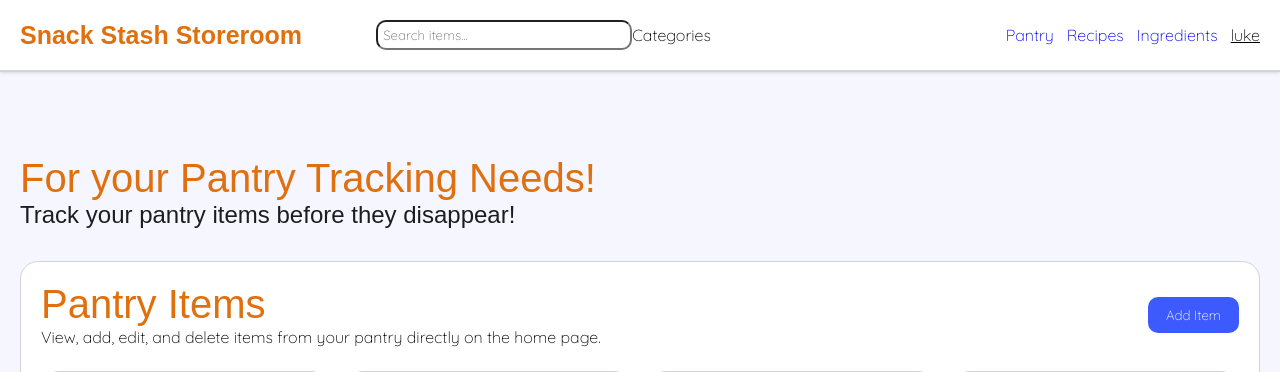
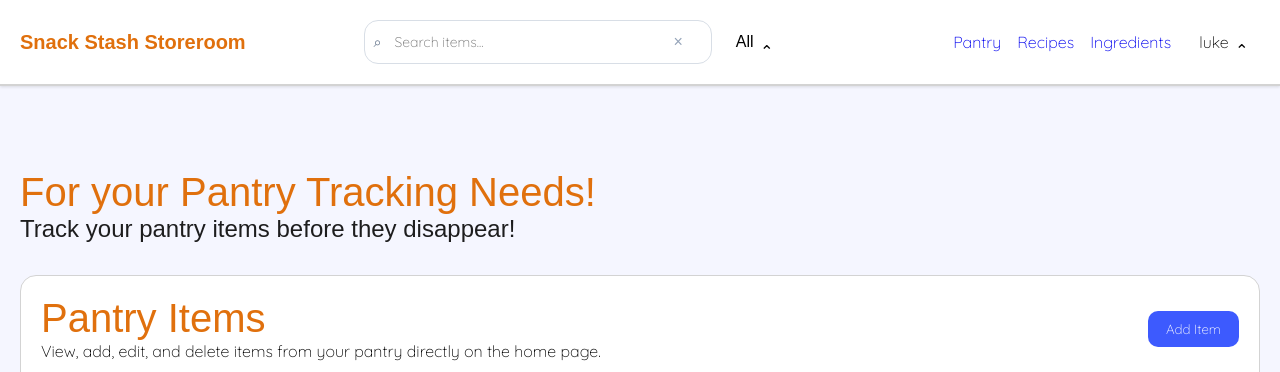
Before and after one commit to snowfluk3/ACIT-2911, a Flask app: page /dashboard in a window 1280 px wide. Shown: the top 372 px of the page. Run offline with Flask 3, Linux system fonts and the light colour scheme; a user stored in the database is signed in; data comes from the database, SQL or seed files in the repository; both versions use the stored data as it was after the commit; data that the repository does not hold is empty; some libraries are stand-ins or nearby versions; some web fonts are replaced.

Commit message:
Added search bar and category filter, adjusted user dropdown and logout

```diff
--- a/app/static/styles.css
+++ b/app/static/styles.css
@@ -16,7 +16,7 @@
 
     /* Border Radius */
     --small-radius: 10px;
-    --medium-radius: 18px;
+    --medium-radius: 16px;
     --large-radius: 24px;
 
     /* Headers */
@@ -105,9 +105,11 @@ body {
 nav {
     position: sticky;
     display: grid;
-    grid-template-columns: auto 1fr auto;
+    grid-template-columns: auto minmax(300px, 500px) auto;
     align-items: center;
     padding: var(--paddingbar);
+    gap: 20px;
+    width: 100%;
 
 
     /* Visual Design  */
@@ -173,11 +175,10 @@ footer {
 
 /* Classes */
 .nav-links {
-    display: grid;
-    grid-auto-flow: column;
+    display: flex;
+    align-items: center;
     justify-content: right;
-    align-items: center;
-    gap: 6%;
+    gap: 16px;
     list-style: none;
 }
 
@@ -190,15 +191,15 @@ footer {
 
     .logo p {
         font-weight: bold;
-        font-size: 25px;
+        font-size: 20px;
     }
 
 .search-bar {
-    display: grid;
-    grid-auto-flow: column;
-    justify-content: left;
+    width: 100%;
+    display: flex;
     align-items: center;
-    margin-left: 10%;
+    margin-left: 3%;
+    gap: 12px;
 }
 
     #search-form input {
@@ -209,35 +210,217 @@ footer {
         max-width: 20vw;
     }
 
+        #search-filter {
+        flex: 1;
+
+        border: none;
+        outline: none;
+
+        background: transparent;
+
+        font-size: 0.88rem;
+    }
+
+    #search-filter:focus {
+        outline: none;
+        border-color: #d8dee6;
+        box-shadow: 0 0 0 2px rgba(148,163,184,.15);
+    }
+
+    .search-icon {
+    color: #64748b;
+    font-size: 0.9rem;
+    }
+
+    #clear-search {
+    border: none;
+    background: transparent;
+
+    cursor: pointer;
+
+    color: #94a3b8;
+
+    font-size: 1rem;
+    }
+
 .dropdown {
     position: relative;
     display: inline-block;
 }
+    .dropdown[open] .chevron, .category-dropdown[open] .chevron {
+        transform:
+        translateY(-15%);
+    }
+
+    .dropdown[open] .dropdown-menu {
+        opacity: 1;
+
+        transform:
+            translateY(0)
+            scale(1);
+
+        pointer-events: auto;
+    }
+
+    .chevron {
+        transform:
+        translateY(40%)
+        rotate(180deg);
+        transition: transform .15s ease;
+    }
+
+.user-dropdown {
+    padding: var(--padding);
+}
+    .user-dropdown strong {
+        display: block;
+        font-size: 0.95rem;
+    }
+
+    .user-dropdown span {
+        font-size: 0.82rem;
+        color: #64748b;
+    }
+
+    .dropdown-menu hr {
+        border: none;
+        border-top: 1px solid #ececec;
+        margin: 4px 0;
+    }
+
+.category-dropdown {
+    position: relative;
+    width: fit-content;
+}
+
+.search-form {
+    display: flex;
+    align-items: center;
+    gap: 8px;
+
+    width: fit-content;
+    padding: 6px 8px;
+
+    background: white;
+
+    border: 1px solid #d8dee6;
+    border-radius: 14px;
+
+    transition:
+        border-color .15s ease,
+        box-shadow .15s ease;
+}
+    .search-form:focus-within {
+        border-color: #d8dee6;
+        box-shadow:
+        0 0 0 1px rgba(148,163,184,.15);
+    }
 
 .dropdown-trigger {
+    display: flex;
+    align-items: center;
+    gap: 6px;
+    width: fit-content;
+
+    padding: 8px 12px;
+    border-radius: var(--small-radius);
+    transition:
+    background .15s ease
+    color .15s ease;
+
     cursor: pointer;
-    list-style: none;
-    padding: (--padding);
     user-select: none;
 }
+    .dropdown-trigger:hover {
+        background: #f5f5f5;
+    }
+
     .dropdown-trigger::-webkit-details-marker {
-        display: none;
+    display: none;
     }
 
 .dropdown-menu {
+    /* Positioning */
     position: absolute;
-    top: calc(100% + 8px);
+    top: calc(100% + 1px);
     right: 0;
-    min-width: 160px;
-    background-color: #ffffff;
-    border: 1px solid #e2e8f0;
-    border-radius: var(--medium-radius);
-    box-shadow: var(--shadow);
+
     z-index: 100;
     display: flex;
     flex-direction: column;
-    overflow: hidden;
+
+    /* Sizing */
+    min-width: 180px;
+    padding: 6px;
+
+    /* Appearance */
+    background-color: #ffffff;
+    border: 1px solid #d8dee6;
+    border-radius: var(--medium-radius);
+    box-shadow: var(--shadow);
+
+    transform:
+        translateY(-4px)
+        scale(.98);
+
+    pointer-events: none;
+
+    transition:
+        opacity .15s ease,
+        transform .15s ease;
 }
+    .dropdown-menu button {
+        width: 100%;
+        border: none;
+        background: transparent;
+        color: #e0700d;
+        font-weight: bold;
+
+        padding: 10px 10px;
+        text-align: right;
+        border-radius: var(--small-radius);
+        cursor: pointer;
+        transition: background 0.15s ease;
+    }
+
+    .dropdown-menu button:hover {
+        background: #f5f5f5;
+    }
+
+.category-menu {
+    /* Positioning */
+    position: absolute;
+    top: calc(100% + 1px);
+
+    min-width: 140px;
+    width: max-content;
+
+    background: white;
+    border: 1px solid #d8dee6;
+    border-radius: var(--small-radius);
+}
+    .category-menu button {
+        width: 100%;
+        padding: 10px 12px;
+        text-align: left;
+        white-space: nowrap;
+        text-transform: capitalize;
+
+        border: none;
+        background: transparent;
+        color: black;
+    }
+
+    #category-filter {
+        min-width: 110px;
+
+        padding: 10px 12px;
+        border: 1px solid #d8dee6;
+        border-radius: var(--medium-radius);
+
+        background: white;
+        cursor: pointer;
+    }
 
 .introduction-title {
     display: grid;
@@ -640,19 +823,28 @@ z-index: 5;
     background-color: var(--yellow-warn);
 }
 
+/* Media Queries */
 @media only screen and (max-width: 900px) {
     .recipes-grid {
         grid-template-columns: 1fr;
     }
 }
 
-/* Media Queries */
-
-
-
-
 /* Extra Small Devices */
 @media only screen and (max-width:600px) {
 
 
 }
+
+/* Animations */
+@keyframes dropdownIn {
+    from {
+        opacity: 0;
+        transform: translateY(-4px) scale(.98);
+    }
+
+    to {
+        opacity: 1;
+        transform: translateY(0) scale(1);
+    }
+}
--- a/app/templates/dashboard.html
+++ b/app/templates/dashboard.html
@@ -2,7 +2,6 @@
 {% block content %}
 
 <main>
-    <div class="spacer-small"></div>
     <section class="introduction">
         <div>
             <p class="elms-sans-regular h1">For your Pantry Tracking Needs!</p>
--- a/app/templates/layout.html
+++ b/app/templates/layout.html
@@ -19,17 +19,42 @@
             <div class="logo">
                 <p class="elms-sans-regular h1">Snack Stash Storeroom</p>
             </div>
+
+            {% if current_user.is_authenticated %}
+
             <div class="search-bar">
-                <form id="search-form">
-                    <input type="text" name="filter" placeholder="Search items..." class="quicksand-regular">
+                <form id="search-form" class="search-form">
+                    <span class="search-icon">⌕</span>
+
+                    <input
+                    id="search-filter"
+                    type="text"
+                    name="filter"
+                    placeholder="Search items..."
+                    class="quicksand-regular">
+
+                    <button type="button" id="clear-search">×</button>
                 </form>
-                <details class="dropdown">
-                    <summary class="quicksand-regular dropdown-trigger">Categories</summary>
-                    <div class="dropdown-menu">
-                        <p>test</p>
+
+                <details class="category-dropdown">
+
+                    <summary class="dropdown-trigger elms-sans-regular">
+                        All
+                        <span class="chevron">⌄</span>
+                    </summary>
+
+                    <div class="category-menu">
+                        <button type="button" class="quicksand-regular">All</button>
+                        <button type="button" class="quicksand-regular" disabled>
+                            Categories soon
+                        </button>
                     </div>
+
                 </details>
             </div>
+
+            {% endif %}
+
             <ul class="nav-links">
 
                 {% if current_user.is_authenticated %}
@@ -38,11 +63,15 @@
                 <li><a href="#" class="quicksand-regular">Recipes</a></li>
                 <li><a href="#" class="quicksand-regular">Ingredients</a></li>
 
-
                 <li>
                     <details class="dropdown">
-                        <summary class="quicksand-regular dropdown-trigger"><u>{{ current_user.username }}</u></summary>
+                        <summary class="quicksand-regular dropdown-trigger">{{ current_user.username }}<span class="chevron">⌄</span></summary>
                         <div class="dropdown-menu">
+                            <div class="user-dropdown quicksand-regular">
+                                <strong>{{ current_user.username }}</strong>
+                                <span>{{ current_user.email }}</span>
+                            </div>
+                            <hr>
                             <form method="POST" action="{{ url_for('auth.logout') }}">
                                 <button type="submit" class="quicksand-regular">Logout</button>
                             </form>
@@ -148,6 +177,8 @@
             </ul>
         </nav>
 
+        <div class="spacer-small"></div>
+
         {% block content %}
         {% endblock %}
 
```
Also changed, not shown: database.db (added), database/database.db.
